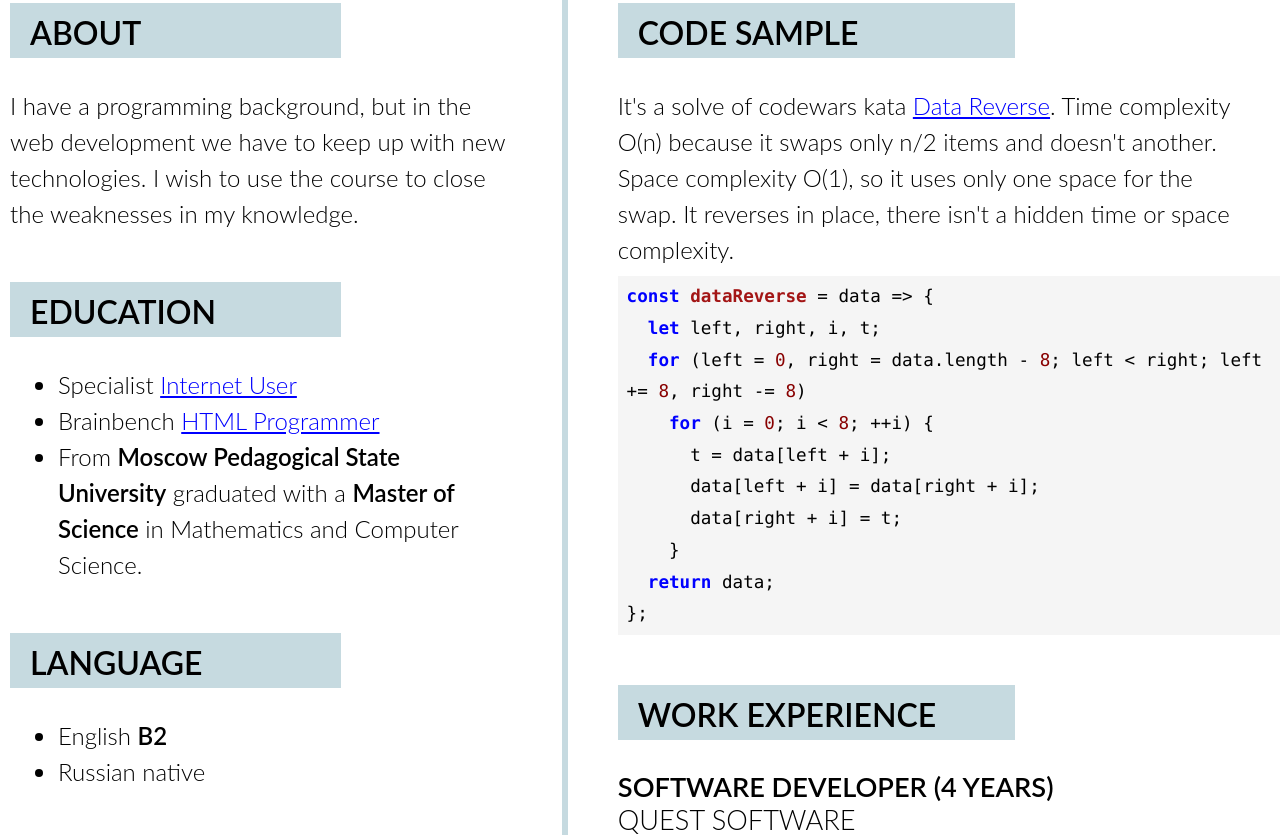
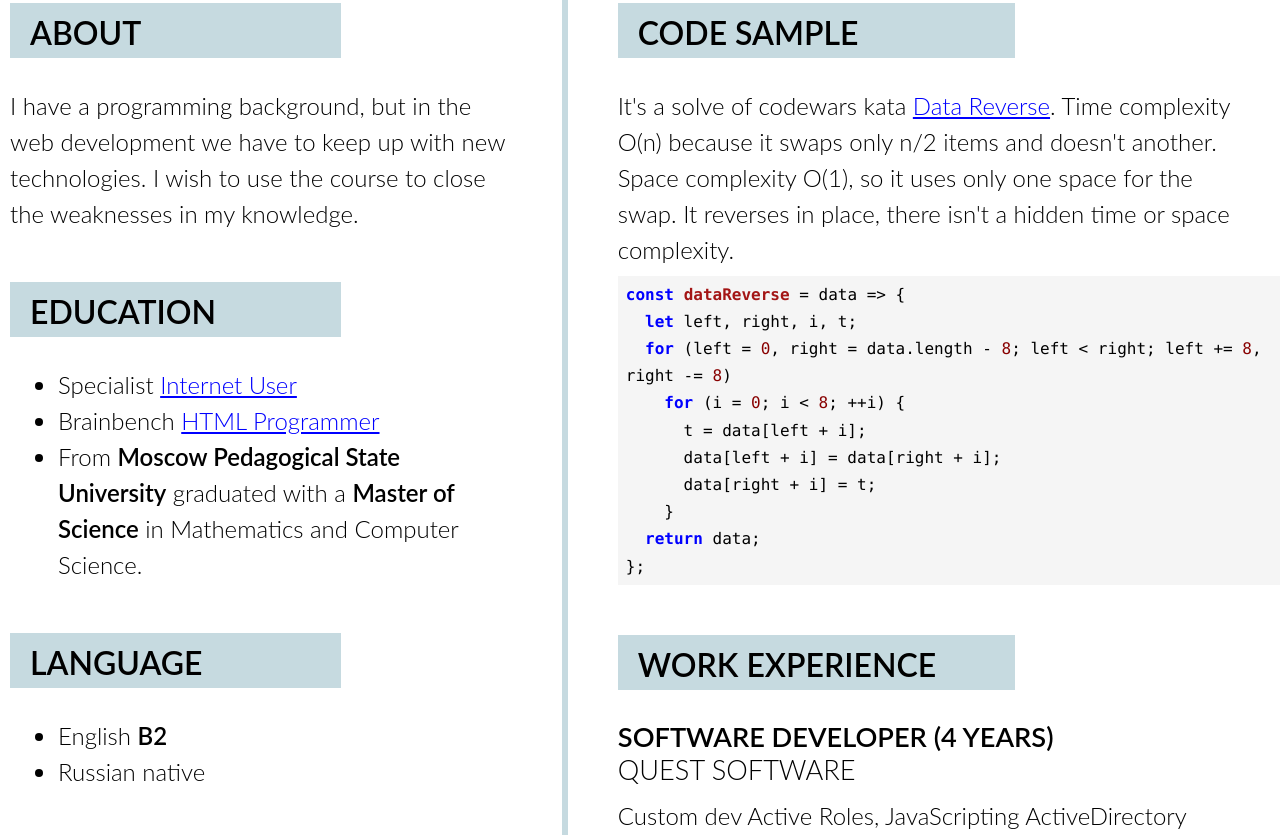
Before and after one commit to mxn42/rsschool-cv, a plain HTML site: page lite/en/index.html in a window 1280 px wide. Shown: the part 547-1382 px from the top of the page. Drawn offline with nearby package versions, Linux system fonts and the light colour scheme; no server answers.

Commit message:
fix: change code font-size

```diff
--- a/lite/en/style.css
+++ b/lite/en/style.css
@@ -221,8 +221,8 @@ a.codewars  {
 }
 
 .item pre {
-  font-size: 1.1rem;
-  line-height: 1.8em;
+  font-size: 1rem;
+  line-height: 1.7rem;
   white-space: pre;
   font-family: Consolas, Courier, monospace;
 }
```
